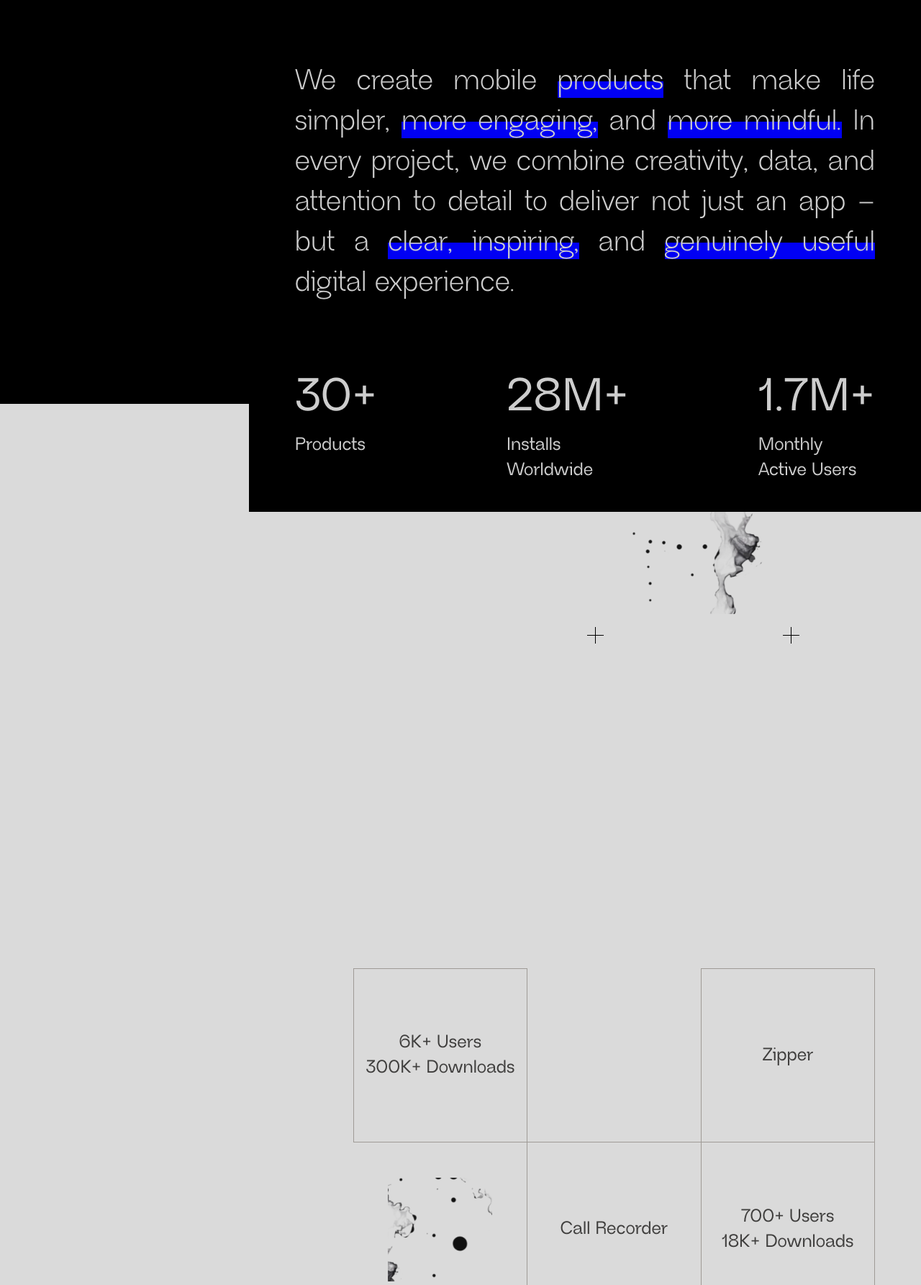
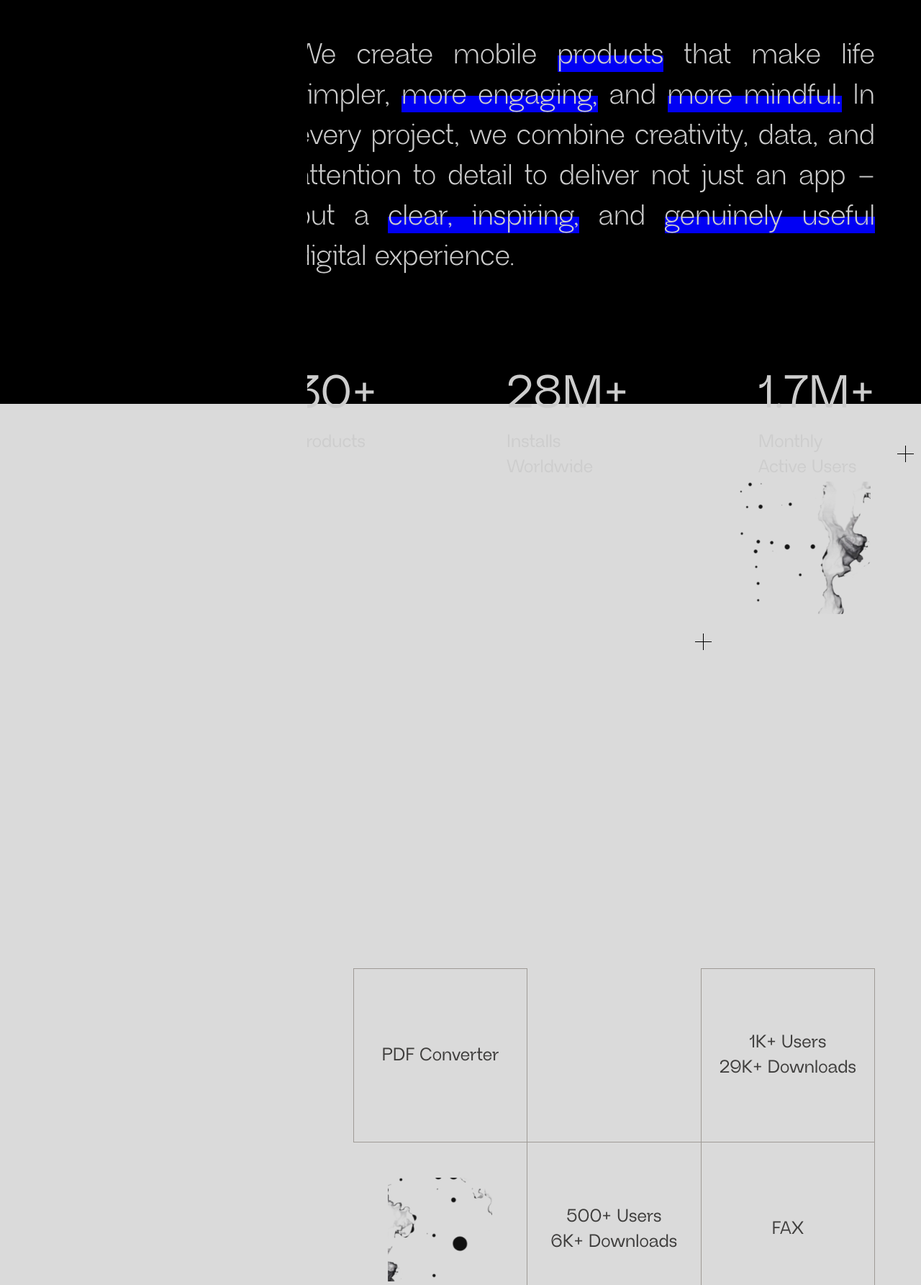
Before and after one commit to burneroff/cocao, a Next.js app: page / in a window 1280 px wide. Shown: the part 2015-3800 px from the top of the page at 72% size. Built offline with nearby package versions, Linux system fonts and the light colour scheme.

Commit message:
almost done variant

```diff
--- a/app/components/sections/Contacts.tsx
+++ b/app/components/sections/Contacts.tsx
@@ -71,7 +71,7 @@ export default function Contacts() {
   };
 
   return (
-    <section className="relative w-full xl:min-h-[78vh] flex items-start justify-end mt-15 sm:mt-0 px-4 py-8 md:px-16 md:py-16 bg-[#dadada]">
+    <section className="relative w-full md:min-h-[80vh] xl:min-h-[78vh] flex items-start justify-end mt-15 sm:mt-0 px-4 py-8 md:px-16 md:py-16 bg-[#dadada]">
       <div className="w-full max-w-[910px] flex flex-col">
         {/* EMAIL */}
         <div className="flex flex-col mb-10">
--- a/app/components/sections/Mission.tsx
+++ b/app/components/sections/Mission.tsx
@@ -92,24 +92,19 @@ export default function Mission() {
   return (
     <div
       ref={sectionRef}
-      className={`h-[100vh] md:h-[120vh] flex items-start justify-end px-4 py-8 md:px-16 md:py-16 relative transition-opacity duration-1000 ${isVisible ? "opacity-100" : "opacity-0"
+      className={`min-h-[100vh] md:min-h-[120vh] flex items-start justify-end px-4 py-4 md:px-16 md:py-16 relative transition-opacity duration-1000 overflow-x-hidden ${isVisible ? "opacity-100" : "opacity-0"
         }`}
     >
-      <div className="flex justify-end flex-col mt-9 relative">
-        {/* Черный фон на всю ширину страницы - компенсируем padding родителя (px-4 md:px-16) */}
-        <div className="z-10 absolute inset-y-0 -left-4 -right-4 md:-left-16 md:-right-16 bg-black"></div>
-        {/* Текст с адаптивным размером */}
+      <div className="flex justify-end flex-col">
         <div
-          className="z-12 text-[#CDCDCD] font-normal leading-[35px] md:leading-[50px] lg:leading-[70px] tracking-[0%] text-justify"
+          className="text-[#CDCDCD] font-normal leading-normal md:leading-[70px] tracking-[0%] text-justify w-full max-w-full md:max-w-[910px]"
           style={{
             fontFamily: "var(--font-neue-regrade), Neue Regrade, sans-serif",
-            maxWidth: "909px",
-            margin: "0 auto",
             fontSize: "clamp(20px, 4vw, 2.5rem)",
             lineHeight: "clamp(32px, 5vw, 3.5rem)",
           }}
         >
-          <p>
+          <p className="mb-4 md:mb-8">
             We create mobile{" "}
             <span className="inline relative">
               <span className="relative z-10">products</span>
@@ -170,33 +165,33 @@ export default function Mission() {
         </div>
 
         {/* 3 блока под текстом - адаптивные отступы */}
-        <div className="z-12 flex flex-row gap-8 md:gap-12 lg:gap-[180px] mb-10 mt-12 md:mt-[100px]">
+        <div className="flex flex-row gap-4 md:gap-12 lg:gap-[180px] mb-10 mt-8 md:mt-[100px] w-full max-w-full md:max-w-[910px]">
           {/* Блок 1: 30+ Products */}
           <div className="flex flex-col items-left">
-            <div className="text-[36px] md:text-[64px] text-[#CDCDCD] font-normal md:font-medium leading-[40px] md:leading-[100%] tracking-[0%] uppercase mb-2 md:mb-4">
+            <div className="text-[36px] md:text-[40px] lg:text-[64px] text-[#CDCDCD] font-normal md:font-medium leading-[40px] md:leading-[48px] lg:leading-[100%] tracking-[0%] uppercase mb-2 md:mb-4">
               {animatedValues.value1}+
             </div>
-            <div className="text-[14px] md:text-[25px] text-[#CDCDCD] font-normal md:font-medium leading-[18px] md:leading-[35px] tracking-[0%] text-left">
+            <div className="text-[14px] md:text-[16px] lg:text-[25px] text-[#CDCDCD] font-normal md:font-medium leading-[18px] md:leading-[24px] lg:leading-[35px] tracking-[0%] text-left">
               Products
             </div>
           </div>
 
           {/* Блок 2: 28m+ Installs Worldwide */}
           <div className="flex flex-col items-left">
-            <div className="text-[36px] md:text-[64px] text-[#CDCDCD] font-normal md:font-medium leading-[40px] md:leading-[100%] tracking-[0%] uppercase mb-2 md:mb-4">
+            <div className="text-[36px] md:text-[40px] lg:text-[64px] text-[#CDCDCD] font-normal md:font-medium leading-[40px] md:leading-[48px] lg:leading-[100%] tracking-[0%] uppercase mb-2 md:mb-4">
               {Math.floor(animatedValues.value2)}m+
             </div>
-            <div className="text-[14px] md:text-[25px] text-[#CDCDCD] font-normal md:font-medium leading-[18px] md:leading-[35px] tracking-[0%] text-left">
+            <div className="text-[14px] md:text-[16px] lg:text-[25px] text-[#CDCDCD] font-normal md:font-medium leading-[18px] md:leading-[24px] lg:leading-[35px] tracking-[0%] text-left">
               Installs Worldwide
             </div>
           </div>
 
           {/* Блок 3: 1.7m+ Monthly Active Users */}
           <div className="flex flex-col items-left">
-            <div className="text-[36px] md:text-[64px] text-[#CDCDCD] font-normal md:font-medium leading-[40px] md:leading-[100%] tracking-[0%] uppercase mb-2 md:mb-4">
+            <div className="text-[36px] md:text-[40px] lg:text-[64px] text-[#CDCDCD] font-normal md:font-medium leading-[40px] md:leading-[48px] lg:leading-[100%] tracking-[0%] uppercase mb-2 md:mb-4">
               {animatedValues.value3.toFixed(1)}m+
             </div>
-            <div className="text-[14px] md:text-[25px] text-[#CDCDCD] font-normal md:font-medium leading-[18px] md:leading-[35px] tracking-[0%] text-left">
+            <div className="text-[14px] md:text-[16px] lg:text-[25px] text-[#CDCDCD] font-normal md:font-medium leading-[18px] md:leading-[24px] lg:leading-[35px] tracking-[0%] text-left">
               Monthly Active Users
             </div>
           </div>
@@ -204,7 +199,7 @@ export default function Mission() {
       </div>
 
       {/* Картинка по центру правой части секции - адаптивное позиционирование */}
-      <div className="absolute left-1/2 bottom-[100px] md:bottom-0 -translate-x-1/2 translate-y-0 md:-translate-y-1/2 md:ml-[115px] w-[120px] h-[120px] md:w-[150px] md:h-[150px] lg:w-[184px] lg:h-[184px]">
+      <div className="absolute right-4 md:right-[70px] bottom-[100px] md:bottom-0 md:-translate-y-1/2 w-[120px] h-[120px] md:w-[150px] md:h-[150px] lg:w-[184px] lg:h-[184px]">
         <Image
           src="/frames/frame_mission.png"
           alt="Frame Mission"
@@ -214,14 +209,14 @@ export default function Mission() {
           priority
         />
 
-        {/* Первый Cross - адаптивные отступы */}
-        <div className="absolute left-[-30px] md:left-[-45px] lg:left-[-60px] bottom-[-30px] md:bottom-[-40px] lg:bottom-[-50px] w-6 h-6 md:w-8 md:h-8">
-          <Cross color="#000000" />
+        {/* Первый Cross - адаптивное позиционирование */}
+        <div className="absolute left-[-30px] md:left-[-45px] lg:left-[-60px] bottom-[-30px] md:bottom-[-40px] lg:bottom-[-50px]">
+          <Cross color="#000000" className="w-6 h-6 md:w-8 md:h-8 lg:w-auto lg:h-auto" />
         </div>
 
-        {/* Второй Cross - адаптивные отступы */}
-        <div className="absolute right-[-30px] md:right-[-45px] lg:right-[-60px] bottom-[-30px] md:bottom-[-40px] lg:bottom-[-50px] w-6 h-6 md:w-8 md:h-8">
-          <Cross color="#000000" />
+        {/* Второй Cross - адаптивное позиционирование */}
+        <div className="absolute right-[-30px] md:right-[-45px] lg:right-[-60px] top-[-30px] md:top-[-40px] lg:top-[-50px] md:block">
+          <Cross color="#000000" className="w-6 h-6 md:w-8 md:h-8 lg:w-auto lg:h-auto" />
         </div>
       </div>
     </div>
--- a/app/components/sections/Products.tsx
+++ b/app/components/sections/Products.tsx
@@ -79,7 +79,6 @@ export default function Products() {
   const [isDesktop, setIsDesktop] = useState(false);
   const currentGroupRef = useRef<number>(1);
   const intervalRef = useRef<NodeJS.Timeout | null>(null);
-  const shouldResetAllRef = useRef<boolean>(false);
 
   // Определение размера экрана (десктоп или мобильный)
   useEffect(() => {
@@ -97,68 +96,54 @@ export default function Products() {
 
   // Автоматическое переключение между content и secondText по группам
   useEffect(() => {
-    const toggleTextForGroup = (groupNum: number) => {
-      // Если нужно сбросить все элементы (после группы 3)
-      if (shouldResetAllRef.current) {
-        setShowSecondText((prev) => {
-          const allTextIndices: number[] = [];
-          tableRows.forEach((row, rowIndex) => {
-            row.forEach((item, colIndex) => {
-              if (item.type === "text" && item.secondText && item.content) {
-                const index = rowIndex * 3 + colIndex;
-                allTextIndices.push(index);
-              }
-            });
-          });
-
-          const newState: { [key: number]: boolean } = {};
-          allTextIndices.forEach((idx) => {
-            newState[idx] = false; // Сбрасываем на content
-          });
-          return { ...prev, ...newState };
-        });
-        shouldResetAllRef.current = false;
-        currentGroupRef.current = 1;
-        return;
-      }
-
-      // Находим все индексы элементов с secondText для текущей группы
-      const textIndices: number[] = [];
+    // Функция для установки текста для конкретной группы
+    const setTextForGroup = (groupNum: number) => {
+      // Находим все индексы элементов с secondText для всех групп
+      const allTextIndices: { [key: number]: number } = {}; // index -> groupNum
       tableRows.forEach((row, rowIndex) => {
         row.forEach((item, colIndex) => {
           if (item.type === "text" && item.secondText && item.content) {
+            const index = rowIndex * 3 + colIndex;
             const productGroup = productGroups[item.content];
-            if (productGroup === groupNum) {
-              const index = rowIndex * 3 + colIndex;
-              textIndices.push(index);
-            }
+            allTextIndices[index] = productGroup;
           }
         });
       });
 
-      // Переключаем текст только для текущей группы (все элементы группы одновременно)
-      if (textIndices.length > 0) {
-        setShowSecondText((prev) => {
-          const newState: { [key: number]: boolean } = {};
-          textIndices.forEach((idx) => {
-            newState[idx] = !prev[idx];
-          });
-          return { ...prev, ...newState };
+      // Находим индексы элементов текущей группы
+      const currentGroupIndices: number[] = [];
+      Object.entries(allTextIndices).forEach(([indexStr, group]) => {
+        if (group === groupNum) {
+          currentGroupIndices.push(Number(indexStr));
+        }
+      });
+
+      // Сбрасываем все группы на content, затем показываем secondText только для текущей группы
+      setShowSecondText((prev) => {
+        const newState: { [key: number]: boolean } = {};
+
+        // Сбрасываем все элементы на content (названия приложений)
+        Object.keys(allTextIndices).forEach((indexStr) => {
+          newState[Number(indexStr)] = false;
         });
-      }
 
-      // Если это была последняя группа (3), планируем сброс всех элементов в следующем цикле
-      if (groupNum === 3) {
-        shouldResetAllRef.current = true;
-      } else {
-        // Переходим к следующей группе
-        currentGroupRef.current = groupNum + 1;
-      }
+        // Показываем secondText (характеристики) только для текущей группы
+        currentGroupIndices.forEach((idx) => {
+          newState[idx] = true;
+        });
+
+        return { ...prev, ...newState };
+      });
     };
+
+    // Устанавливаем начальное состояние - группа 1 показывает характеристики
+    setTextForGroup(1);
 
     // Запускаем интервал для переключения групп
     intervalRef.current = setInterval(() => {
-      toggleTextForGroup(currentGroupRef.current);
+      // Переходим к следующей группе (1 -> 2 -> 3 -> 1 -> ...)
+      currentGroupRef.current = currentGroupRef.current === 3 ? 1 : currentGroupRef.current + 1;
+      setTextForGroup(currentGroupRef.current);
     }, 5000);
 
     return () => {
@@ -295,7 +280,7 @@ export default function Products() {
                                 return (
                                   <div
                                     className={`text-[#3F3E3D] px-2 z-10 transition-opacity duration-300 text-center ${isHovered ? "opacity-0" : "opacity-100"
-                                      } font-normal text-sm leading-[26px] md:font-medium md:text-[25px] md:leading-[35px]`}
+                                      } font-normal text-sm leading-[26px] md:font-medium md:text-[20px] md:leading-[28px] lg:text-[25px] lg:leading-[35px]`}
                                   >
                                     {item.content}
                                   </div>
@@ -307,7 +292,7 @@ export default function Products() {
                                 <div className="relative w-full h-full flex items-center justify-center overflow-hidden">
                                   {/* Content текст */}
                                   <div
-                                    className={`absolute text-[#3F3E3D] px-2 z-10 transition-all duration-200 ease-in-out font-normal text-sm leading-[26px] md:font-medium md:text-[25px] md:leading-[35px] text-center ${isHovered || showSecond
+                                    className={`absolute text-[#3F3E3D] px-2 z-10 transition-all duration-200 ease-in-out font-normal text-sm leading-[26px] md:font-medium md:text-[20px] md:leading-[28px] lg:text-[25px] lg:leading-[35px] text-center ${isHovered || showSecond
                                       ? "opacity-0 -translate-y-full"
                                       : "opacity-100 translate-y-0"
                                       }`}
@@ -327,7 +312,7 @@ export default function Products() {
 
                                   {/* SecondText - Desktop */}
                                   <div
-                                    className={`absolute text-[#3F3E3D] px-2 z-10 transition-all duration-200 ease-in-out font-medium text-[25px] leading-[35px] whitespace-pre-line text-center hidden md:block ${isHovered || !showSecond
+                                    className={`absolute text-[#3F3E3D] px-2 z-10 transition-all duration-200 ease-in-out font-medium md:text-[20px] md:leading-[28px] lg:text-[25px] lg:leading-[35px] whitespace-pre-line text-center hidden md:block ${isHovered || !showSecond
                                       ? "opacity-0 translate-y-full"
                                       : "opacity-100 translate-y-0"
                                       }`}
```
Also changed, not shown: app/components/sections/Team.tsx (+5 -3 lines), app/globals.css (+14 -0 lines).
